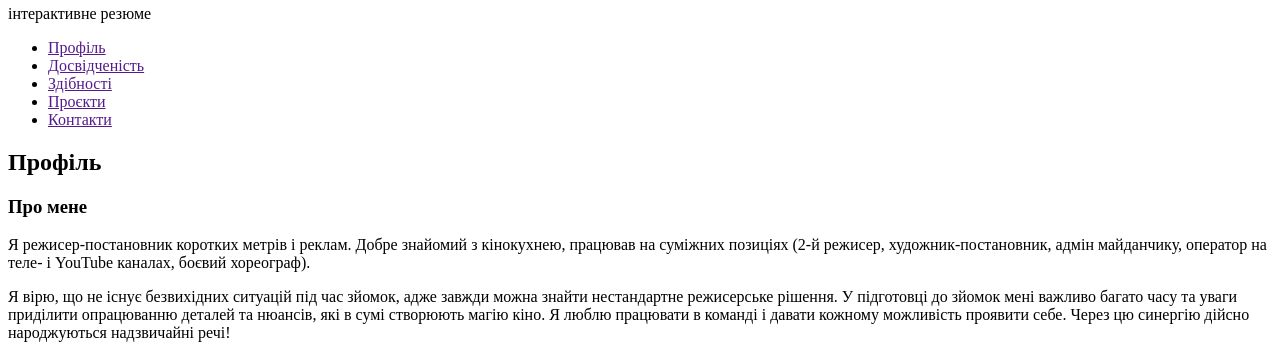
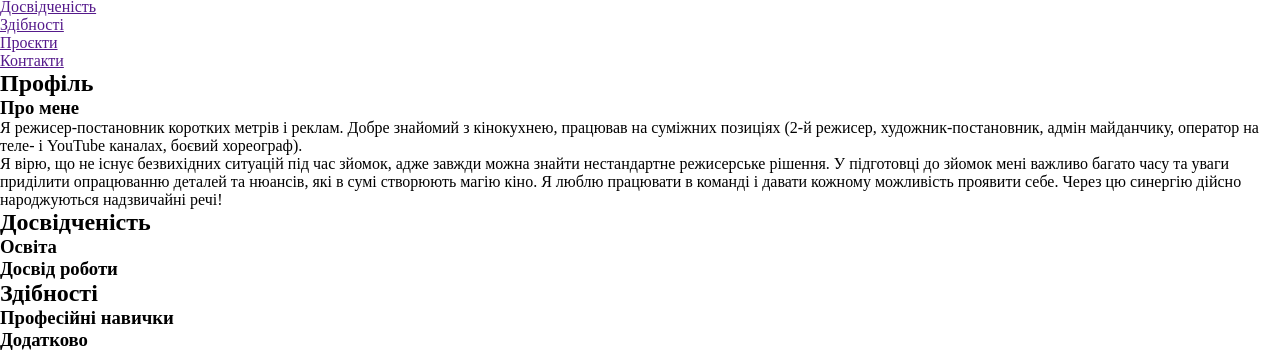
Before and after one commit to AnnaKichapina/Resume_Ostroushenko, a plain HTML site: page index.html in a window 1280 px wide. Shown: the part 75-431 px from the top of the page. Drawn offline with Linux system fonts and the light colour scheme.

Commit message:
Added resume.css, bunner

```diff
--- a/index.html
+++ b/index.html
@@ -5,6 +5,7 @@
   <meta http-equiv="X-UA-Compatible" content="IE=edge">
   <meta name="viewport" content="width=device-width, initial-scale=1.0">
   <title>Bohdan Ostroushenko - Film Director - Interactive Resume</title>
+  <link rel="stylesheet" type="text/css" href="resume.css">
 </head>
 <body>
   <header>
--- /dev/null
+++ b/resume.css
@@ -0,0 +1,4 @@
+* {
+  margin: 0;
+  padding: 0;
+ }
```
Also changed, not shown: pictures/banner.jpeg (added).
